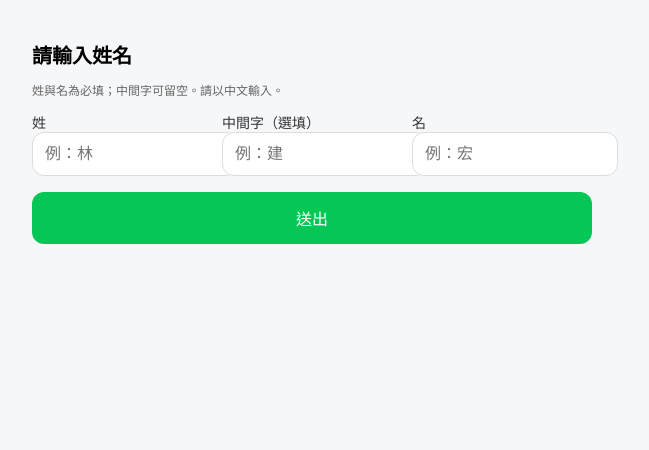
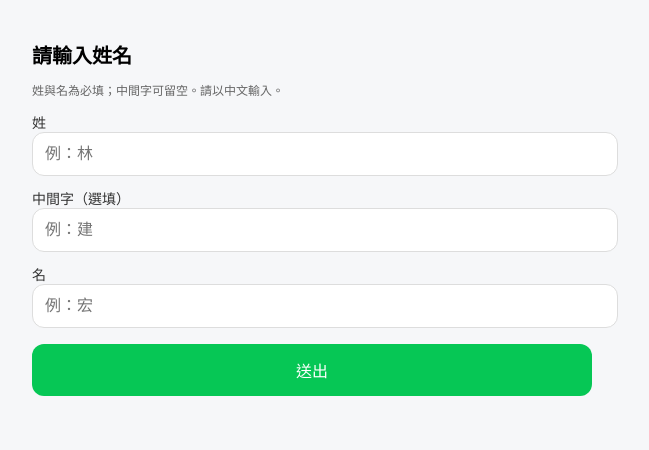
Before and after one commit to 3min-lang/liff-name-form, a plain HTML site: page index.html in a window 1280 px wide. Shown: the whole page, without its empty margins (328-977 px from the left). Drawn offline with Linux system fonts and the light colour scheme.

Commit message:
Update index.html

```diff
--- a/index.html
+++ b/index.html
@@ -8,7 +8,7 @@
     body{font-family:system-ui,-apple-system,"Noto Sans TC",Segoe UI,Roboto; margin:0; background:#f6f7f9;}
     .wrap{max-width:560px; margin:24px auto; padding:16px;}
     h2{font-size:20px; margin:0 0 12px;}
-    .grid{display:grid; grid-template-columns:repeat(3,1fr); gap:10px; margin:12px 0 16px;}
+    .grid{display:flex; flex-direction: column; gap:12px; margin:12px 0 16px;}
     label{font-size:14px; color:#333; display:block;}
     input{width:100%; padding:12px; border:1px solid #ddd; border-radius:12px; font-size:16px; background:#fff;}
     .hint{font-size:12px; color:#666; line-height:1.6;}
```
